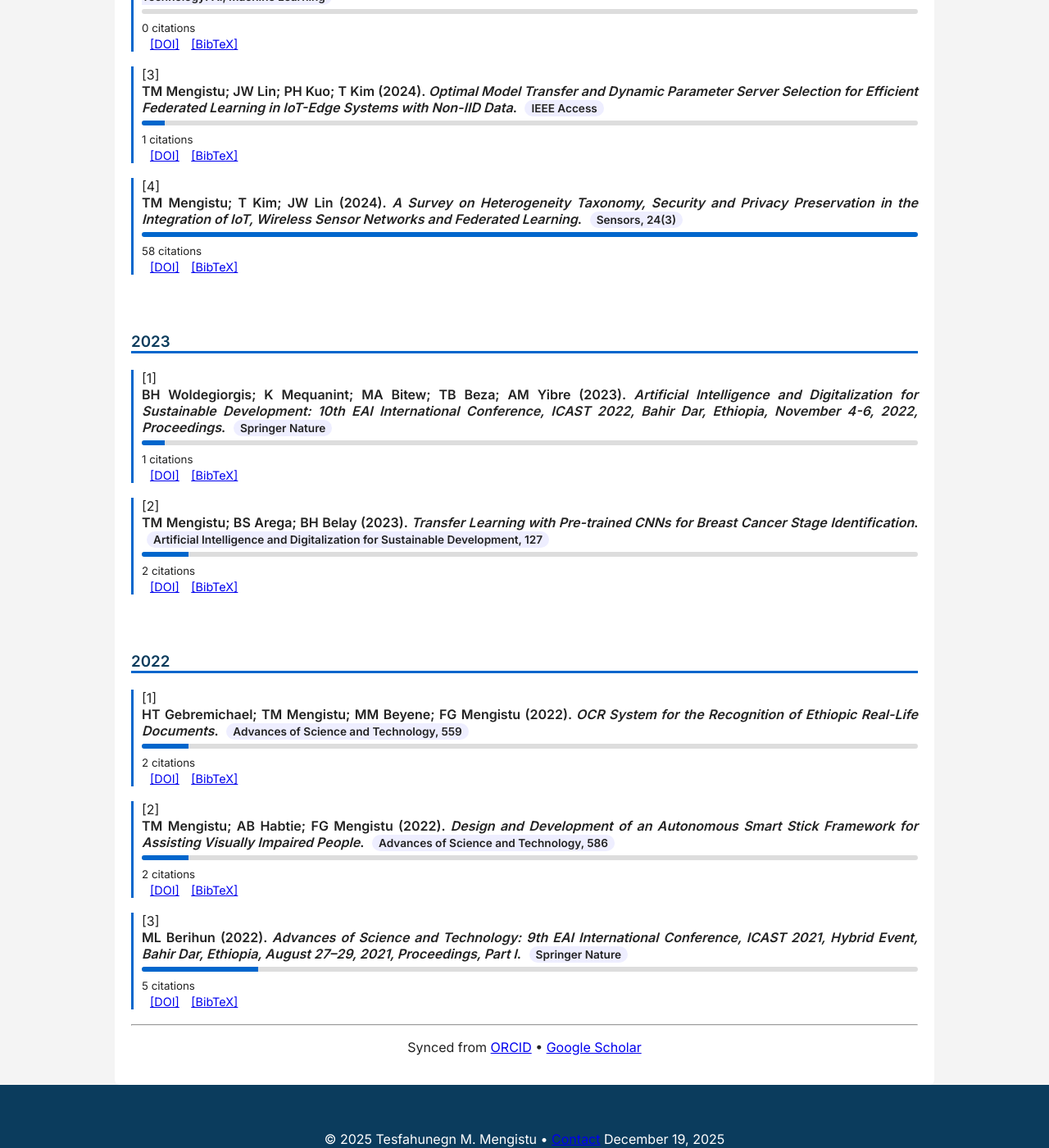
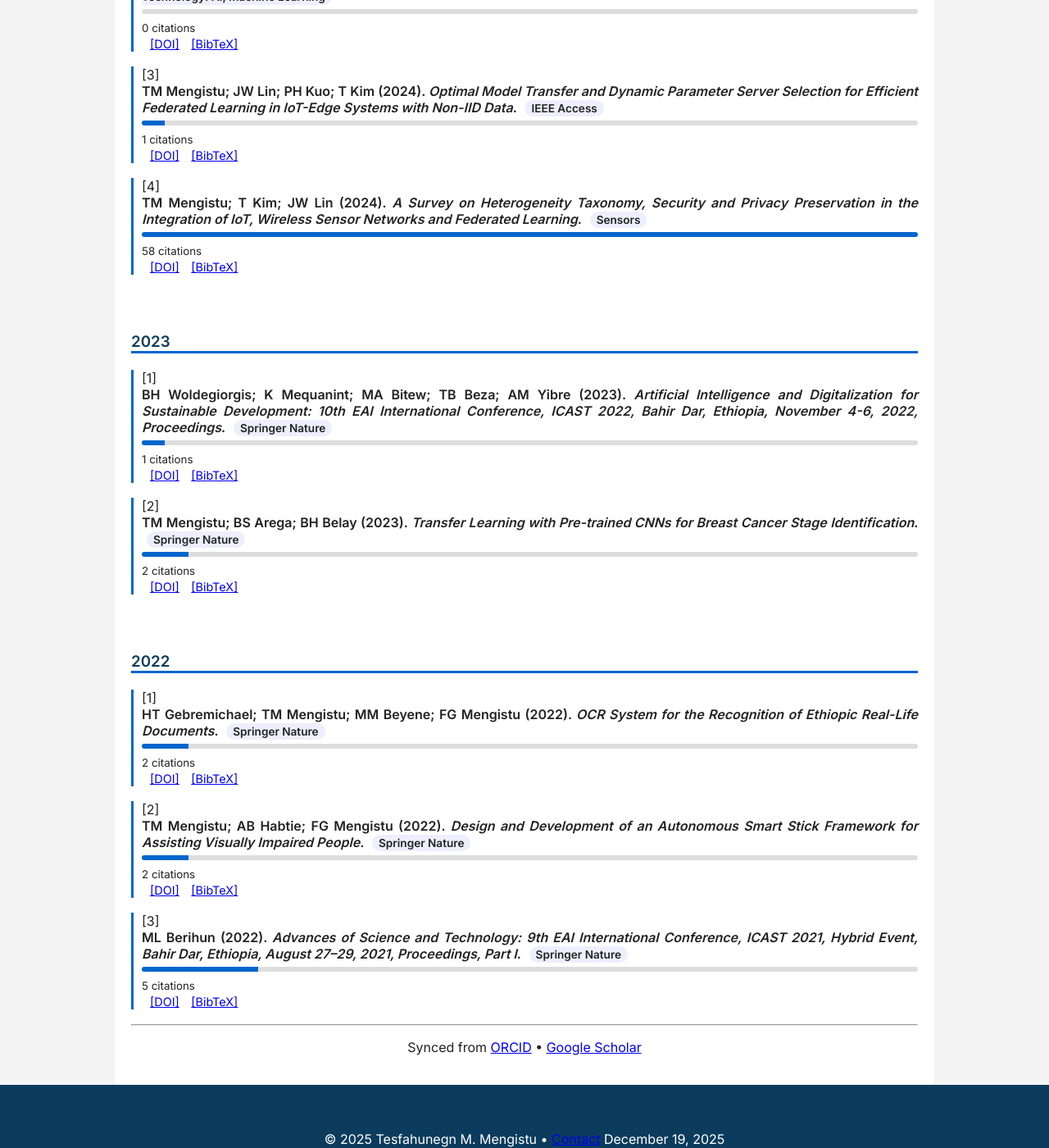
Before and after one commit to Tesfahunegn369/tesfahunegn369.github.io, a Jekyll site: the page built from publications.md, in a window 1280 px wide and 1400 px high, scrolled down 1256 px. Shown: the whole window at 82% size. Built offline with Jekyll 4.4.1, drawn with Linux system fonts in a browser that asks for light colours; some of the changed text lies outside the part shown.

Commit message:
Update publication

```diff
--- a/_data/publications.yml
+++ b/_data/publications.yml
@@ -30,7 +30,7 @@
 2024:
   - authors: "TM Mengistu; T Kim; JW Lin"
     title: "A Survey on Heterogeneity Taxonomy, Security and Privacy Preservation in the Integration of IoT, Wireless Sensor Networks and Federated Learning"
-    venue: "Sensors, 24(3)"
+    venue: "Sensors"
     year: 2024
     doi: "https://doi.org/10.3390/s24030968"
     pdf: ""
@@ -43,7 +43,7 @@
     title: "Optimal Model Transfer and Dynamic Parameter Server Selection for Efficient Federated Learning in IoT-Edge Systems with Non-IID Data"
     venue: "IEEE Access"
     year: 2024
-    doi: ""
+    doi: "https://doi.org/10.1109/ACCESS.2024.3487073"
     pdf: ""
     bibtex: "mengistu2024optimal"
     gs_id: ""
@@ -54,7 +54,7 @@
     title: "Breast Cancer Stage Identification Using Machine Learning"
     venue: "Advancement of Science and Technology: AI, Machine Learning"
     year: 2024
-    doi: ""
+    doi: "https://doi.org/10.1007/978-3-031-64151-0_3"
     pdf: ""
     bibtex: "arega2024breast"
     gs_id: ""
@@ -63,7 +63,7 @@
 
   - authors: "A Birhane; F Shewarega; MA Bitew; M Wagaw; AA Ashetehe"
     title: "11th EAI International Conference on Advancements of Science and Technology: ICAST 2023"
-    venue: "Springer"
+    venue: "Springer Nature"
     year: 2024
     doi: ""
     pdf: ""
@@ -76,9 +76,9 @@
 2023:
   - authors: "TM Mengistu; BS Arega; BH Belay"
     title: "Transfer Learning with Pre-trained CNNs for Breast Cancer Stage Identification"
-    venue: "Artificial Intelligence and Digitalization for Sustainable Development, 127"
+    venue: "Springer Nature"
     year: 2023
-    doi: ""
+    doi: "https://doi.org/10.1007/978-3-031-28725-1_8"
     pdf: ""
     bibtex: "mengistu2023transfer"
     gs_id: ""
@@ -111,9 +111,9 @@
 
   - authors: "TM Mengistu; AB Habtie; FG Mengistu"
     title: "Design and Development of an Autonomous Smart Stick Framework for Assisting Visually Impaired People"
-    venue: "Advances of Science and Technology, 586"
+    venue: "Springer Nature"
     year: 2022
-    doi: ""
+    doi: "https://doi.org/10.1007/978-3-030-93709-6_40"
     pdf: ""
     bibtex: "mengistu2022design"
     gs_id: ""
@@ -122,9 +122,9 @@
 
   - authors: "HT Gebremichael; TM Mengistu; MM Beyene; FG Mengistu"
     title: "OCR System for the Recognition of Ethiopic Real-Life Documents"
-    venue: "Advances of Science and Technology, 559"
+    venue: "Springer Nature"
     year: 2022
-    doi: ""
+    doi: "https://doi.org/10.1007/978-3-030-93709-6_38"
     pdf: ""
     bibtex: "gebremichael2022ocr"
     gs_id: ""
```
